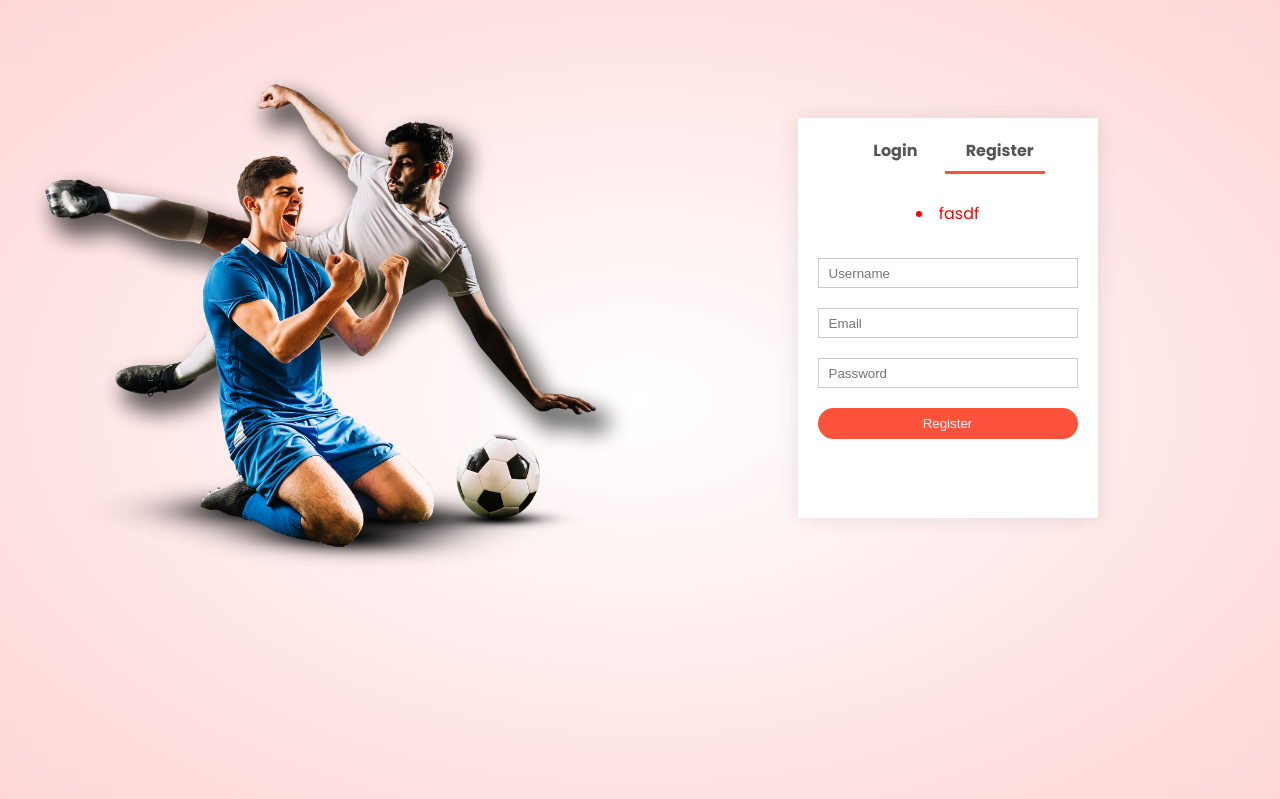
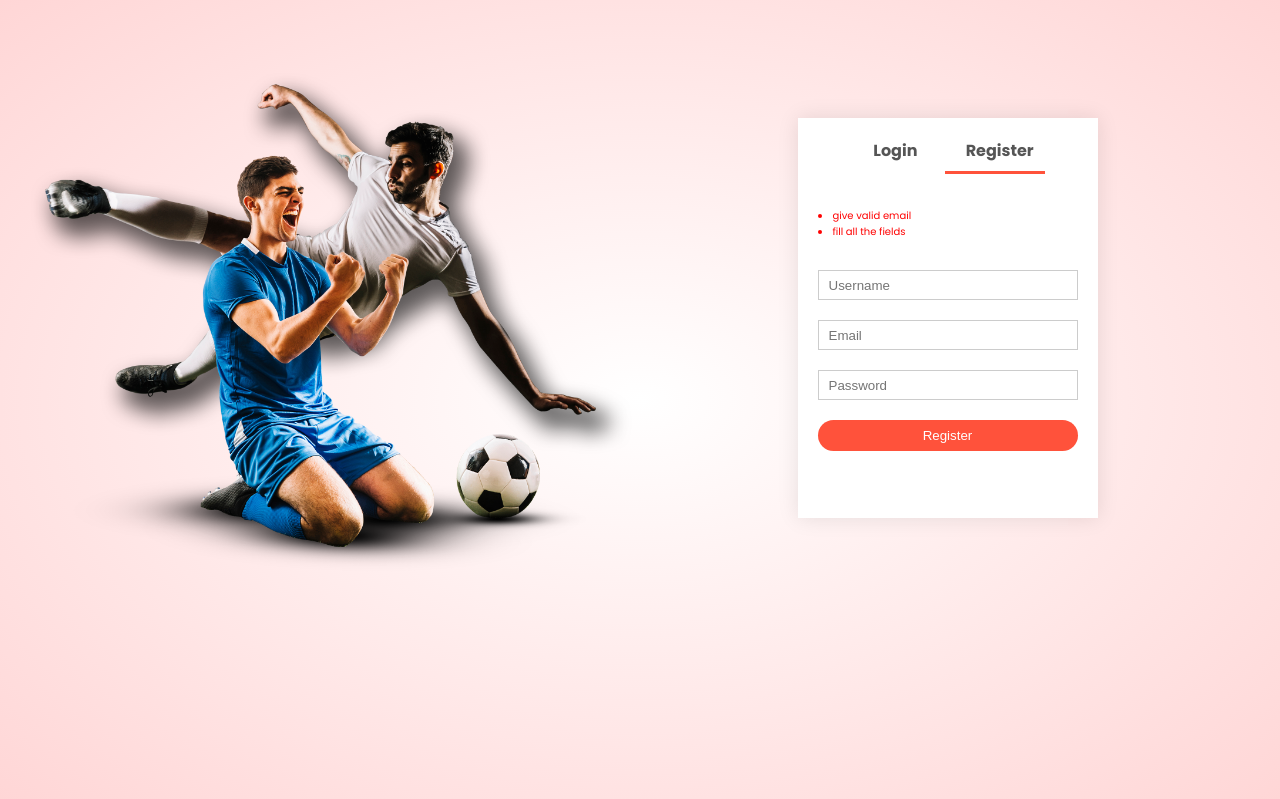
Before and after one commit to asrithrajeevan/Ecommerce-RentSell, a Django app: page /customer/user_account/ in a window 1280 px wide. Shown: the part 98-897 px from the top of the page. Run offline with Django 5.2, Linux system fonts and the light colour scheme.

Commit message:
added logic for related project row

```diff
--- a/rentsell/customers/views.py
+++ b/rentsell/customers/views.py
@@ -2,4 +2,10 @@ from django.shortcuts import render
 
 # Create your views here.
 def user_account(request):
-    return render(request, 'account.html')
+    errors_login = ['give valid email in login', 'fill all the fields in login']
+    errors_register = ['give valid email', 'fill all the fields']
+    cotext = {
+        'login_message' : errors_login,
+        'register_message' : errors_register
+    }
+    return render(request, 'account.html', cotext)
--- a/rentsell/products/models.py
+++ b/rentsell/products/models.py
@@ -13,6 +13,7 @@ class Products(models.Model):
     delete_status = models.IntegerField(choices = DELETE_CHOICES, default=LIVE) # for trash functionality
     created_at = models.DateTimeField(auto_now_add=True) # auto matically add created date of a product when a product adding
     updated_at = models.DateTimeField(auto_now=True) # when a change came in this product modal, at that time will store this updated_at field
+    category = models.CharField(max_length=200, null=True)
 
     def __str__(self) -> str:
         return self.title
--- a/rentsell/products/views.py
+++ b/rentsell/products/views.py
@@ -32,9 +32,13 @@ def list_products(request):
 
 def detail_product(request,pk):
     product = Products.objects.get(pk=pk)
+    related_product = Products.objects.filter(category=product.category) # finding the related category according to the pk
     # for single_product in product:
     # print('product-->',product.price)
+    # for item in related_product:
+    #     print('---------->',item.title)
     context = {
-        'product' : product
+        'product' : product,
+        'related_product' : related_product
     }
     return render(request, 'product_details.html', context)
--- a/rentsell/static/css/style.css
+++ b/rentsell/static/css/style.css
@@ -397,17 +398,11 @@ th:last-child{
     overflow: hidden;
 }
 
-#Message-container-login, #Message-container-register{
-    width: 300px;
-    height:fit-content;
-    position: relative;
-    text-align: center;
-    padding: 20px 0;
-    margin: auto;
-    overflow: hidden;
+.message-container{
+    padding-bottom:20px
 }
 
-#Message-container-login li, #Message-container-register li{
+.message-container li{
     color: red;
 }
 
@@ -426,7 +421,7 @@ th:last-child{
     max-width: 300px;
     padding: 0 20px;
     position: absolute;
-    top: 130px;
+    top: 90px;
     transition: transform 1s;
 }
 form input{
--- a/rentsell/templates/account.html
+++ b/rentsell/templates/account.html
@@ -31,22 +31,28 @@
                             <hr id="Indicator">
                         </div>
 
-                        <div id="Message-container-login">
-                            <li>fasdf</li>
-                        </div>
-
                         <form id="LoginForm">
+                            {% if login_message %}
+                            <div class="message-container" style="text-align: start;">
+                                {% for message in login_message%}
+                                <li style="color: red; font-size: 10px;">{{message}}</li>
+                                {% endfor %}
+                            </div>
+                            {% endif %}
                             <input type="text" placeholder="Username">
                             <input type="password" placeholder="Password">
                             <button type="submit" class="btn">Login</button>
                             <a href="">Forget Password</a>
                         </form>
 
-                        <div id="Message-container-register">
-                            <li>faffffffsdf</li>
-                        </div>
-
                         <form id="RegForm">
+                            {% if register_message %}
+                            <div class="message-container" style="text-align: start;">
+                                {% for message in register_message%}
+                                <li style="color: red; font-size: 10px;">{{message}}</li>
+                                {% endfor %}
+                            </div>
+                            {% endif %}
                             <input type="text" placeholder="Username">
                             <input type="email" placeholder="Email">
                             <input type="password" placeholder="Password">
@@ -78,19 +84,15 @@
         var LoginForm = document.getElementById("LoginForm");
         var RegForm = document.getElementById("RegForm");
         var Indicator = document.getElementById("Indicator");
-        var messageLogin = document.getElementById("Message-container-login");
-        var messageRegister = document.getElementById("Message-container-register");
 
         function register() {
             RegForm.style.transform = "translatex(0px)";
             LoginForm.style.transform = "translatex(0px)";
-            messageRegister.style.transform = "translatex(0px)";
             Indicator.style.transform = "translateX(100px)";
         }
         function login() {
             RegForm.style.transform = "translatex(300px)";
             LoginForm.style.transform = "translatex(300px)";
-            messageLogin.style.transform = "translatex(300px)";
             Indicator.style.transform = "translate(0px)";
         }
 
```
Also changed, not shown: other parts of rentsell/static/css/style.css (+1 -0 lines), rentsell/templates/related_products_row.html (+11 -6 lines), rentsell/media/media/product-1_ZALRTK5.jpg (added), rentsell/products/migrations/0002_products_category.py (added), 1 other file.
